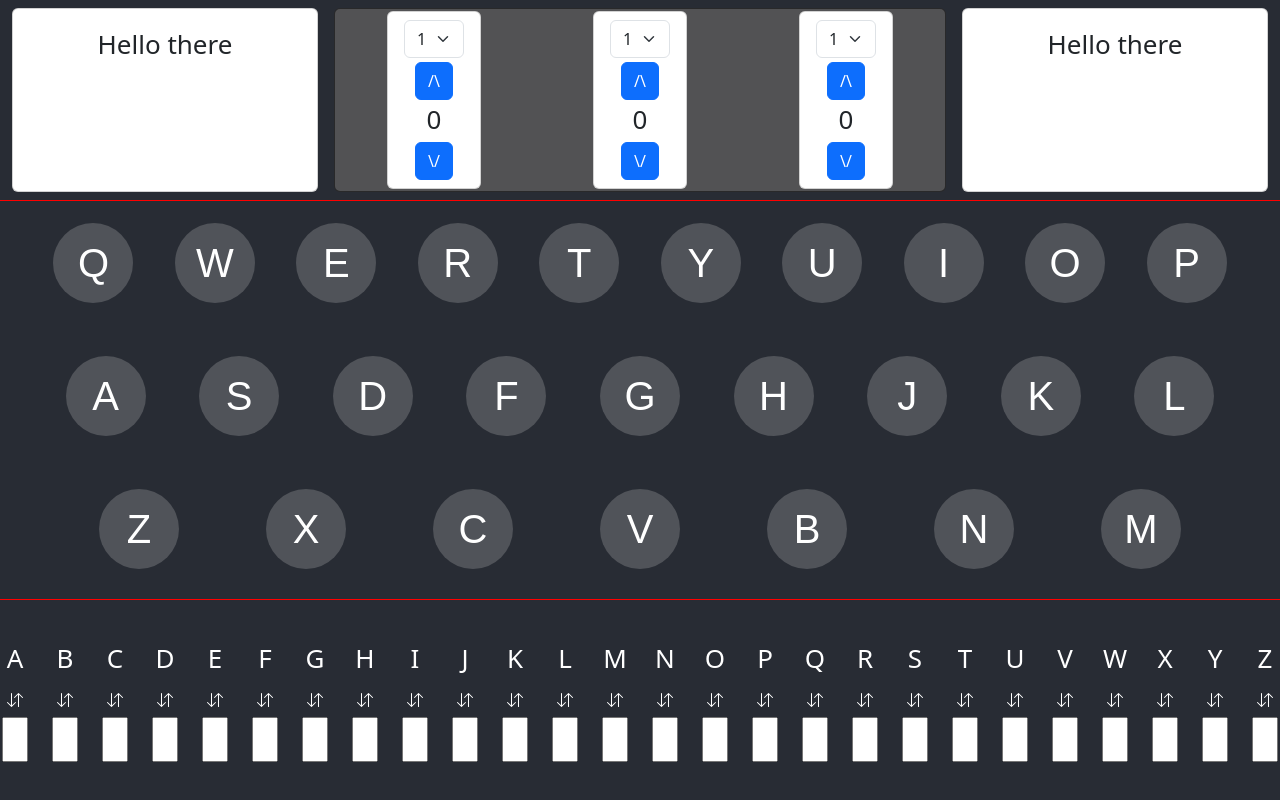
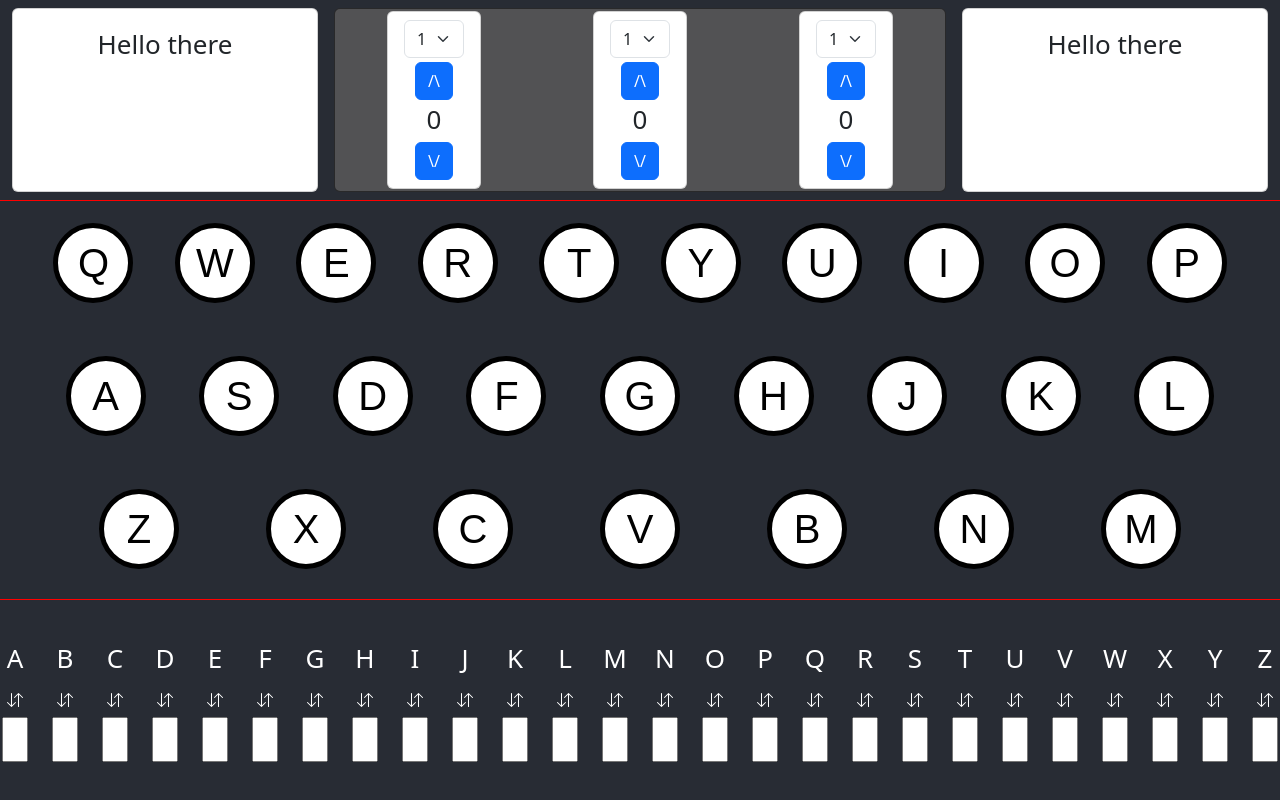
Before and after one commit to luishong07/Enigma-Replica, a React (Create React App) app: page / in a window 1280 px wide. Built offline with nearby package versions, Linux system fonts and the light colour scheme.

Commit message:
implented styling and functionality for lighting the a letter; letters match as pressed

```diff
--- a/src/Lampboard.css
+++ b/src/Lampboard.css
@@ -57,12 +57,17 @@
 .lit {
     background: yellow;
 }
+.off{
+    background: white
+}
 .circle {
     width: 2em;
     height: 2em;
     border-radius: 50%;
-    background: #505359;
+    border: solid 5px black;
+    /* background: white; */
     display: flex;
     align-items: center;
     justify-content: center;
+    color: black;
 }
--- a/src/Lampboard.tsx
+++ b/src/Lampboard.tsx
@@ -26,7 +26,7 @@ const Lampboard: React.FC<Props> = ({ encryptedLetter, isKeyUp }: Props) => {
             <Stack className='lamp-row' direction='horizontal' >
                 {firstRow.map(e => {
                     return <h1>
-                        <div  className='circle'>{e}</div>
+                        <div  className={`circle ${(encryptedLetter === e && !isKeyUp) ? 'lit' : "off"}`}>{e}</div>
                         {/* <Badge className='circle' bg='secondary'>{e}</Badge> */}
                     </h1>
                     // return <span className='rounded-circle'>{e}</span>
@@ -35,7 +35,7 @@ const Lampboard: React.FC<Props> = ({ encryptedLetter, isKeyUp }: Props) => {
             <Stack className='lamp-row' direction='horizontal' >
                 {secondRow.map(e => {
                     return <h1>
-                        <div  className='circle'>{e}</div>
+                        <div  className={`circle ${(encryptedLetter === e && !isKeyUp) ? 'lit' : "off"}`}>{e}</div>
                         {/* <Badge className='rounded-circle' bg='secondary'>{e}</Badge> */}
                     </h1>                    // return <span>{e}</span>
                 })}
@@ -43,7 +43,7 @@ const Lampboard: React.FC<Props> = ({ encryptedLetter, isKeyUp }: Props) => {
             <Stack className='lamp-row' direction='horizontal' >
                 {thirdRow.map(e => {
                     return <h1>
-                        <div  className='circle'>{e}</div>
+                        <div  className={`circle ${(encryptedLetter === e && !isKeyUp) ? 'lit' : "off"}`}>{e}</div>
                         {/* <Badge className='rounded-circle' bg='secondary'>{e}</Badge> */}
                     </h1>
                     // return <span>{e}</span>
```
